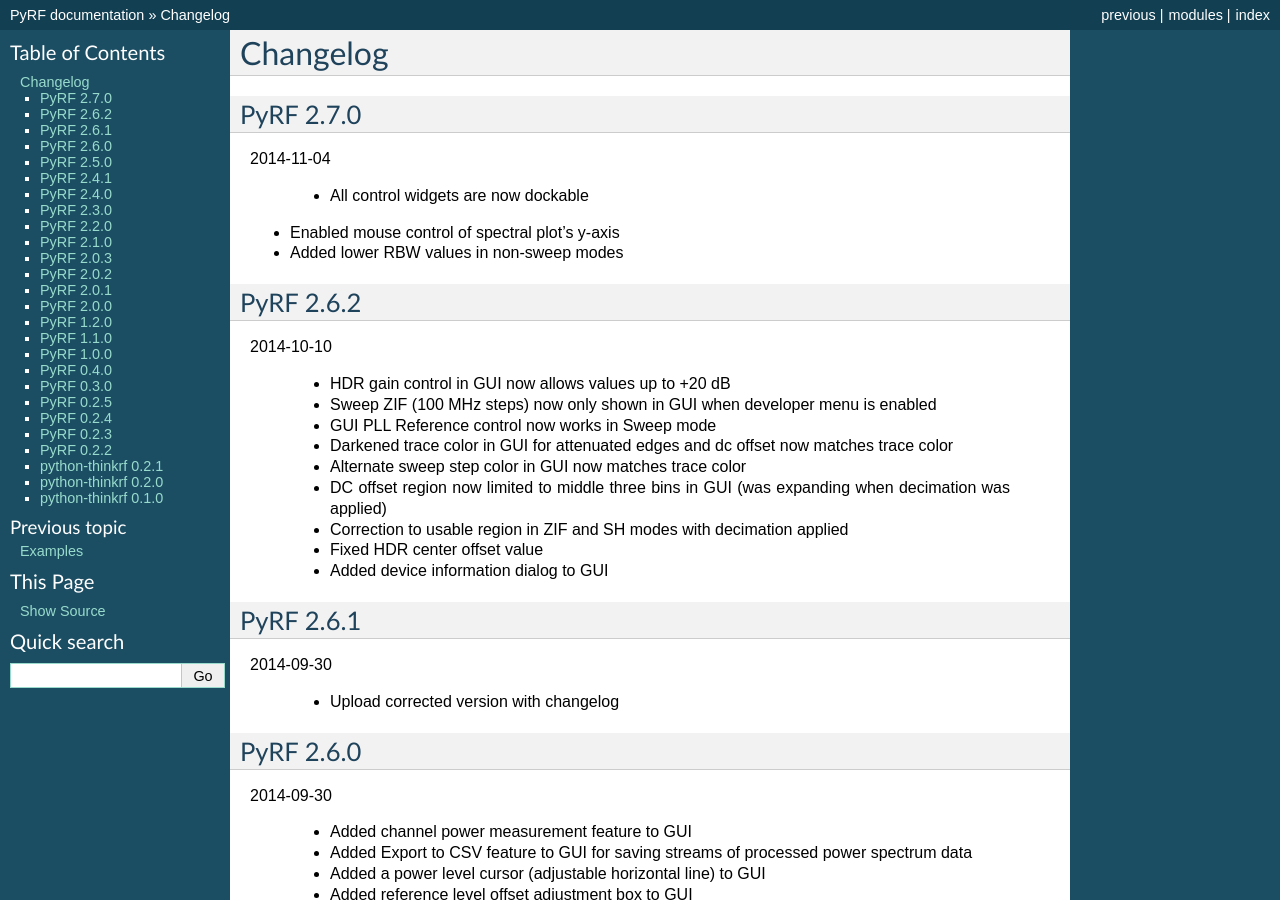
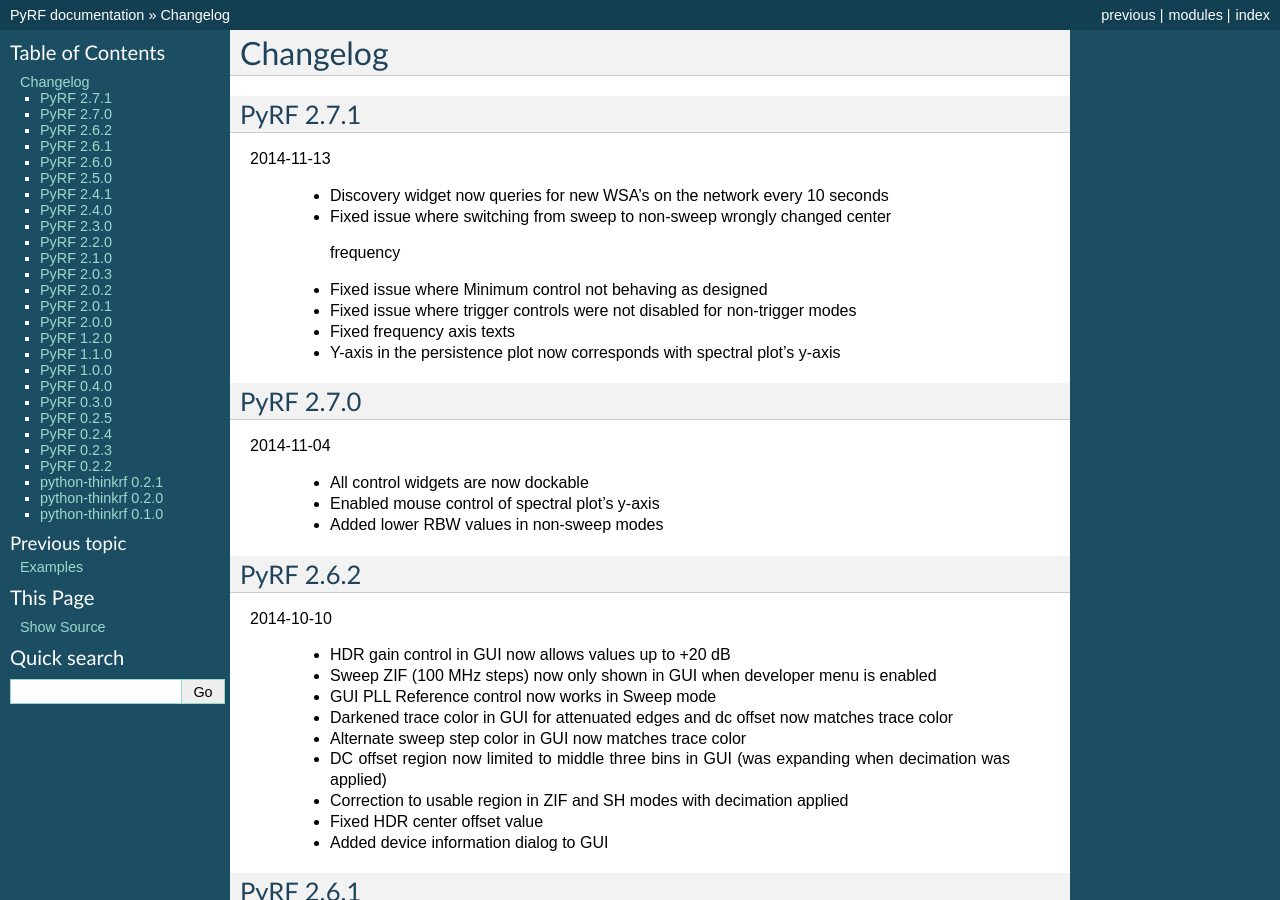
Before and after one commit to pyrf/pyrf, a Sphinx documentation site: the page built from docs/changelog.rst, in a window 1280 px wide and 900 px high. Built offline with Sphinx 7.4.7, drawn with Linux system fonts in a browser that asks for light colours.

Commit message:
version 2.7.1 release, added changelog

```diff
--- a/docs/changelog.rst
+++ b/docs/changelog.rst
@@ -1,6 +1,24 @@
 
 Changelog
 ---------
+PyRF 2.7.1
+==========
+
+2014-11-13
+
+ * Discovery widget now queries for new WSA's on the network every 10 seconds
+
+ * Fixed issue where switching from sweep to non-sweep wrongly changed center
+  frequency
+
+ * Fixed issue where Minimum control not behaving as designed
+
+ * Fixed issue where trigger controls were not disabled for non-trigger modes
+
+ * Fixed frequency axis texts
+
+ * Y-axis in the persistence plot now corresponds with spectral plot's y-axis
+
 PyRF 2.7.0
 ==========
 
@@ -8,9 +26,9 @@
 
  * All control widgets are now dockable
 
-* Enabled mouse control of spectral plot's y-axis
+ * Enabled mouse control of spectral plot's y-axis
 
-* Added lower RBW values in non-sweep modes
+ * Added lower RBW values in non-sweep modes
 
 PyRF 2.6.2
 ==========
--- a/pyrf/version.py
+++ b/pyrf/version.py
@@ -1,2 +1,2 @@
-VERSION = (2, 8, 0, 'dev')
+VERSION = (2, 7, 1)
 __version__ = ''.join(['-.'[type(x) == int]+str(x) for x in VERSION])[1:]
```
